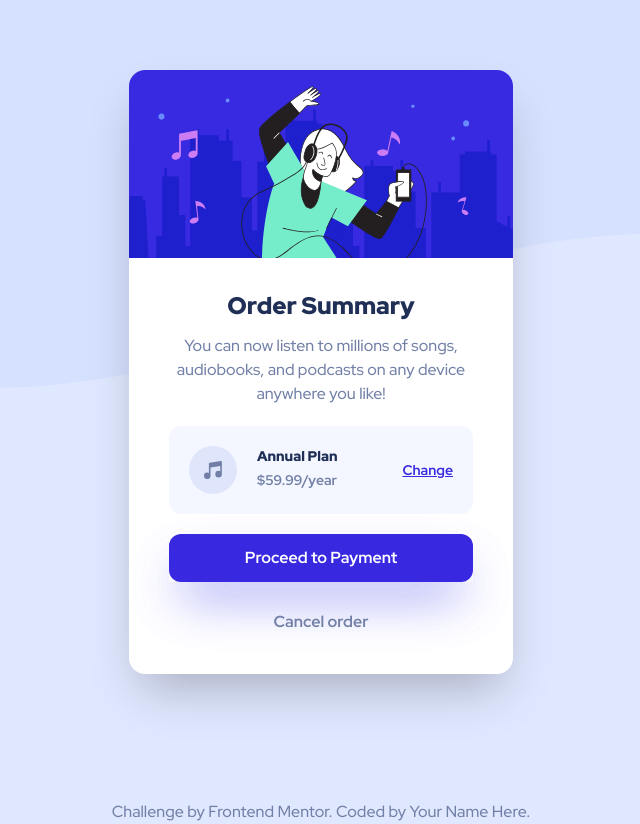
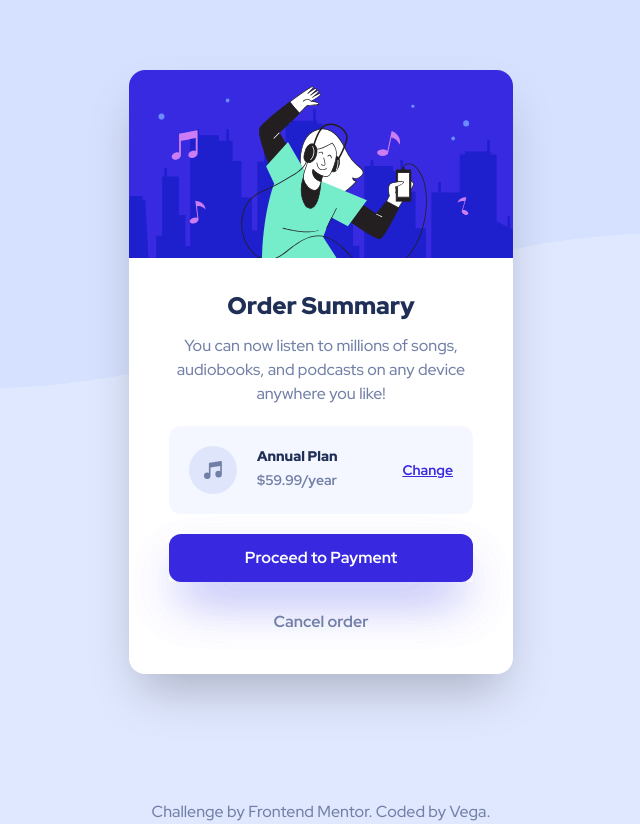
Before and after one commit to vega-bit/Order-summary-card-frontend-mentor, a plain HTML site: page index.html in a window 1280 px wide. Shown: the whole page, without its empty margins (319-959 px from the left). Drawn offline with nearby package versions, Linux system fonts and the light colour scheme.

Commit message:
editing html

```diff
--- a/index.html
+++ b/index.html
@@ -92,7 +92,7 @@
       Challenge by
       <a href="https://www.frontendmentor.io?ref=challenge" target="_blank"
         >Frontend Mentor</a
-      >. Coded by <a href="#">Your Name Here</a>.
+      >. Coded by <a href="#">Vega</a>.
     </div>
   </body>
 </html>
```
